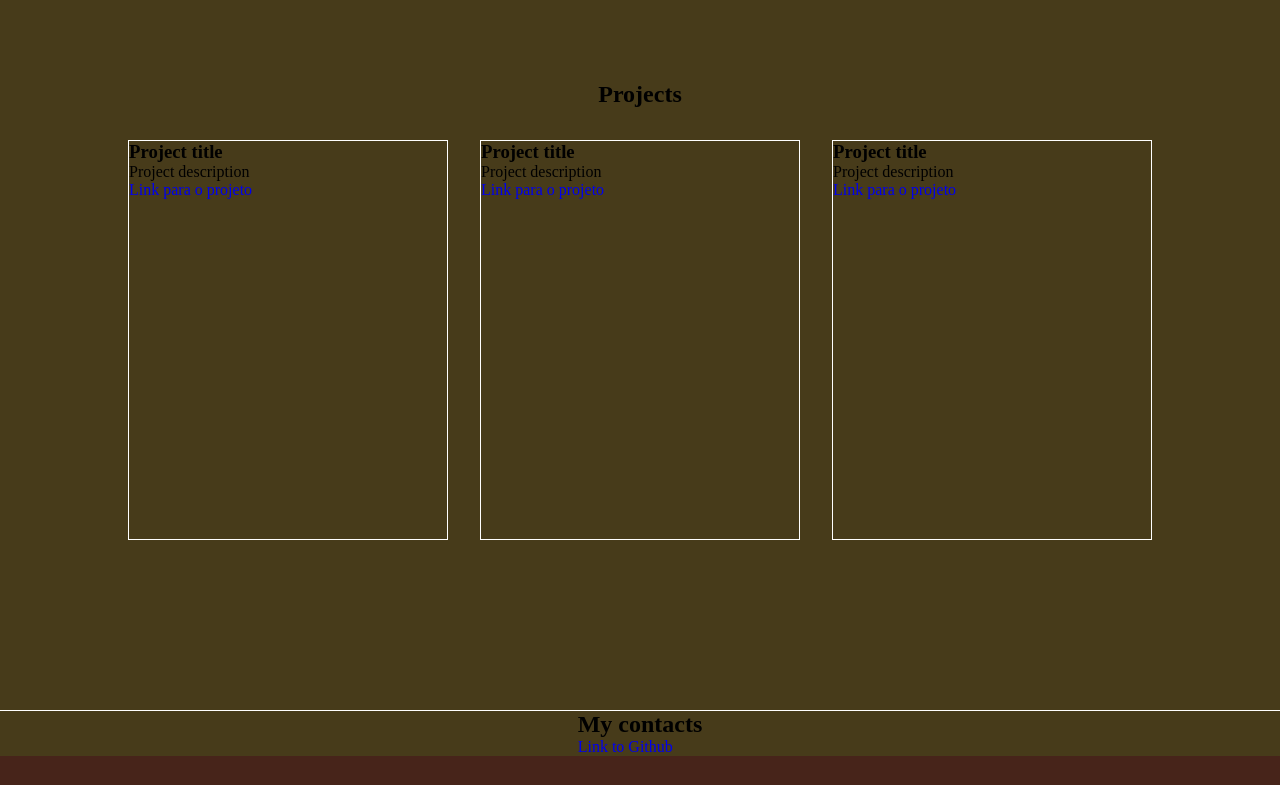
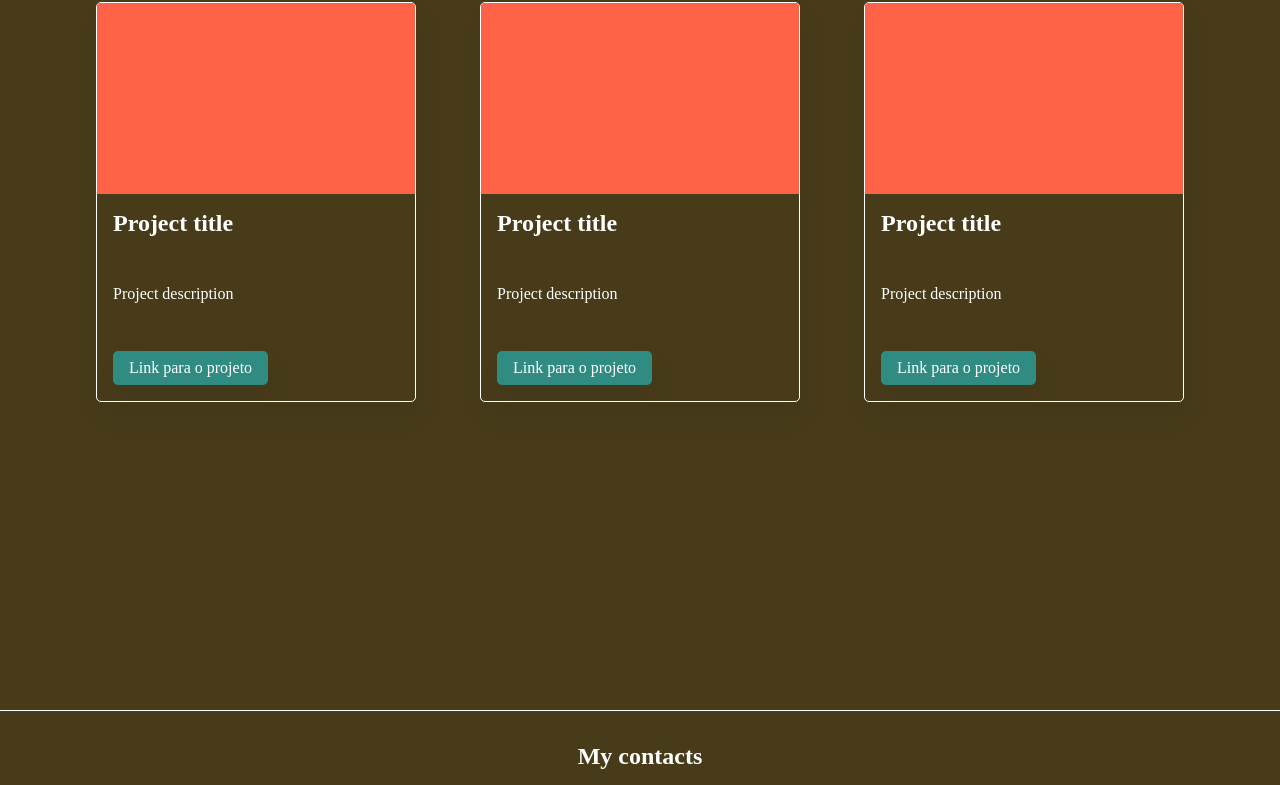
Before and after one commit to marcosadriano05/practicing-frontend, a plain HTML site: page freecodecamp/Responsive Web Design/Personal Portfolio Webpage/index.html in a window 1280 px wide. Shown: the part 889-1674 px from the top of the page. Drawn offline with Linux system fonts and the light colour scheme.

Commit message:
Portifolio passed; content will be added

```diff
--- a/freecodecamp/Responsive Web Design/Personal Portfolio Webpage/index.html
+++ b/freecodecamp/Responsive Web Design/Personal Portfolio Webpage/index.html
@@ -5,11 +5,12 @@
   <meta http-equiv="X-UA-Compatible" content="IE=edge">
   <meta name="viewport" content="width=device-width, initial-scale=1.0">
 
+  <link rel="stylesheet" href="https://cdnjs.cloudflare.com/ajax/libs/font-awesome/5.15.3/css/all.min.css" integrity="sha512-iBBXm8fW90+nuLcSKlbmrPcLa0OT92xO1BIsZ+ywDWZCvqsWgccV3gFoRBv0z+8dLJgyAHIhR35VZc2oM/gI1w==" crossorigin="anonymous" />
+
   <link rel="stylesheet" href="./style.css">
   <title>Portifolio</title>
 </head>
 <body>
-  <header>
   <nav id="navbar">
     <ul>
       <li><a href="#welcome-section">About</a></li>
@@ -17,7 +18,6 @@
       <li><a href="#contacts">Contact</a></li>
     </ul>
   </nav>
-  </header>
 
   <main>
     <section id="welcome-section">
@@ -58,7 +58,9 @@
 
     <section id="contacts">
       <h2>My contacts</h2>
-      <a id="profile-link" href="#" target="_blank">Link to Github</a>
+      <a id="profile-link" href="https://github.com/marcosadriano05" target="_blank">
+        <i class="fab fa-github"></i>
+      </a>
     </section>
   </main>
 
--- a/freecodecamp/Responsive Web Design/Personal Portfolio Webpage/style.css
+++ b/freecodecamp/Responsive Web Design/Personal Portfolio Webpage/style.css
@@ -24,6 +24,8 @@ body {
 
 header {
   position: fixed;
+  top: 0;
+  left: 0;
   display: flex;
   flex-direction: row;
   align-items: center;
@@ -32,14 +34,23 @@ header {
   width: 100%;
   padding: 1rem;
   box-shadow: 5px 15px 30px rgba(0, 0, 0, 0.05);
+  z-index: 1000;
 }
 
 #navbar {
-  width: max-content;
-  height: max-content;
+  position: fixed;
+  top: 0;
+  left: 0;
   display: flex;
+  flex-direction: row;
   align-items: center;
   justify-content: flex-end;
+  background: #47241a;
+  width: 100%;
+  height: max-content;
+  padding: 1rem;
+  box-shadow: 5px 15px 30px rgba(0, 0, 0, 0.05);
+  z-index: 1000;
 }
 
 #navbar ul {
@@ -102,15 +113,18 @@ main {
   display: flex;
   flex-direction: column;
   align-items: center;
-  justify-content: center;
+  justify-content: flex-start;
   border-bottom: 1px solid white;
 }
 
 #projects h2 {
-  padding: 1rem;
+  padding: 2rem;
+  color: white;
 }
 
 #projects-content {
+  width: 100%;
+  height: 100%;
   display: flex;
   flex-wrap: wrap;
   align-items: center;
@@ -120,14 +134,91 @@ main {
 .project-tile {
   width: 20rem;
   height: 25rem;
-  margin: 1rem;
+  margin: 0 2rem 4rem;
+  display: flex;
+  flex-direction: column;
+  border-radius: 5px;
   border: 1px solid white;
+  box-shadow: 5px 15px 30px rgba(0, 0, 0, 0.05);
+  overflow: hidden;
+  transition: all 0.2s;
 }
 
+.project-tile:hover {
+  transform: scale(1.05);
+}
 
+.project-tile .image {
+  width: 100%;
+  height: 100%;
+  background: tomato;
+}
 
+.project-tile .content {
+  width: 100%;
+  height: 100%;
+  padding: 1rem;
+  display: flex;
+  flex-direction: column;
+  align-items: flex-start;
+  justify-content: space-between;
+}
 
+.project-tile .content h3 {
+  font-size: 1.5rem;
+  color: white;
+}
 
+.project-tile .content p {
+  color: white;
+}
+
+.project-tile .content a {
+  padding: 0.5rem 1rem;
+  background: var(--dark-green);
+  color: white;
+  border: none;
+  border-radius: 5px;
+  box-shadow: 5px 15px 30px rgba(0, 0, 0, 0.05);
+  transition: all 0.2s;
+}
+
+.project-tile .content a:hover {
+  background: #41c3b6;
+}
+
+#contacts {
+  width: 100%;
+  min-height: 100%;
+  display: flex;
+  flex-direction: column;
+  align-items: center;
+  justify-content: center;
+  padding: 2rem;
+}
+
+#contacts h2 {
+  color: white;
+  margin-bottom: 2rem;
+}
+
+#profile-link {
+  font-size: 3rem;
+  color: white;
+  transition: all 0.2s;
+}
+
+#profile-link i {
+  border-radius: 50%;
+}
+
+#profile-link i:hover {
+  background: black;
+}
+
+#profile-link:hover {
+  color: var(--light-purple);
+}
 
 footer {
   padding: 2em;
@@ -136,3 +227,14 @@ footer {
   justify-content: flex-end;
   background: var(--brown);
 }
+
+footer span {
+  color: white;
+  font-size: 1.5rem;
+}
+
+@media (max-width: 728px) {
+  html {
+    font-size: 93.75%;
+  }
+}
```
Lines whose indentation alone changed are shown as unchanged.
